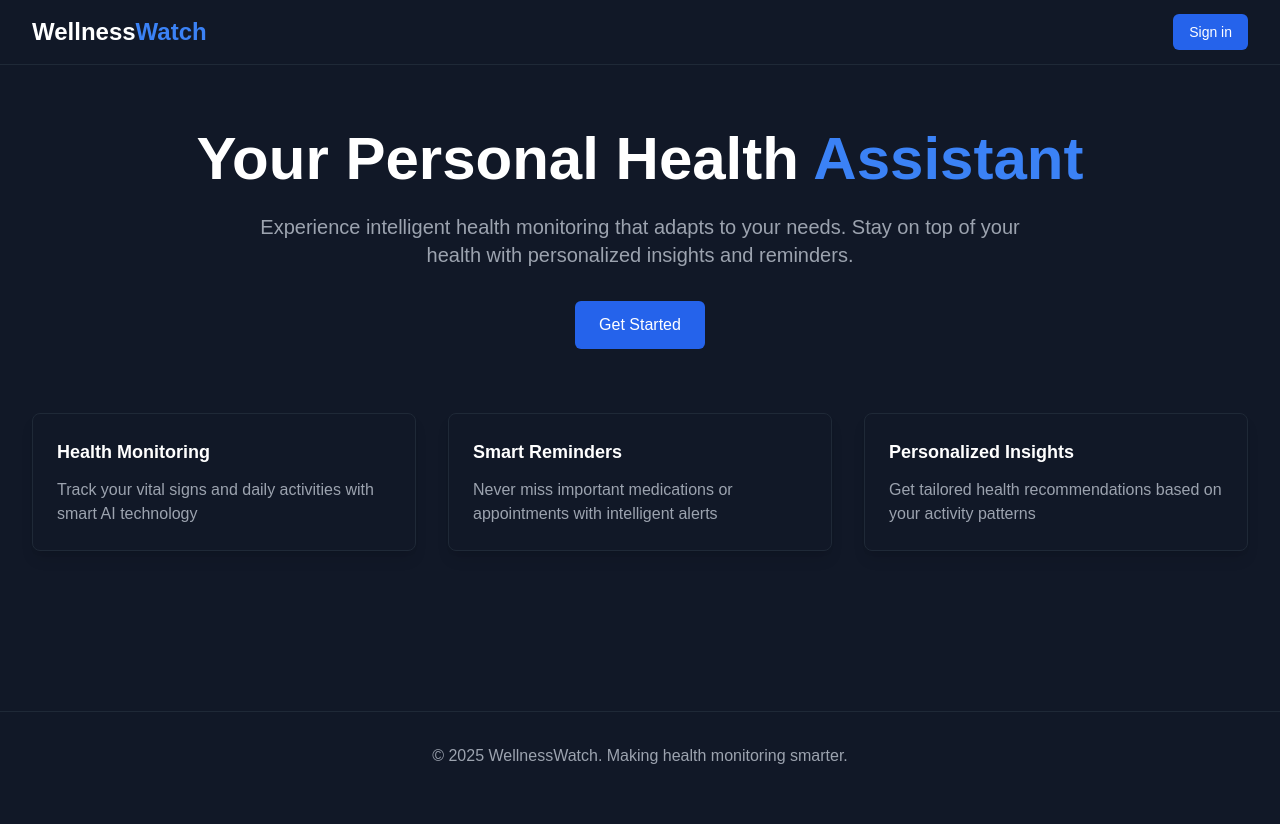
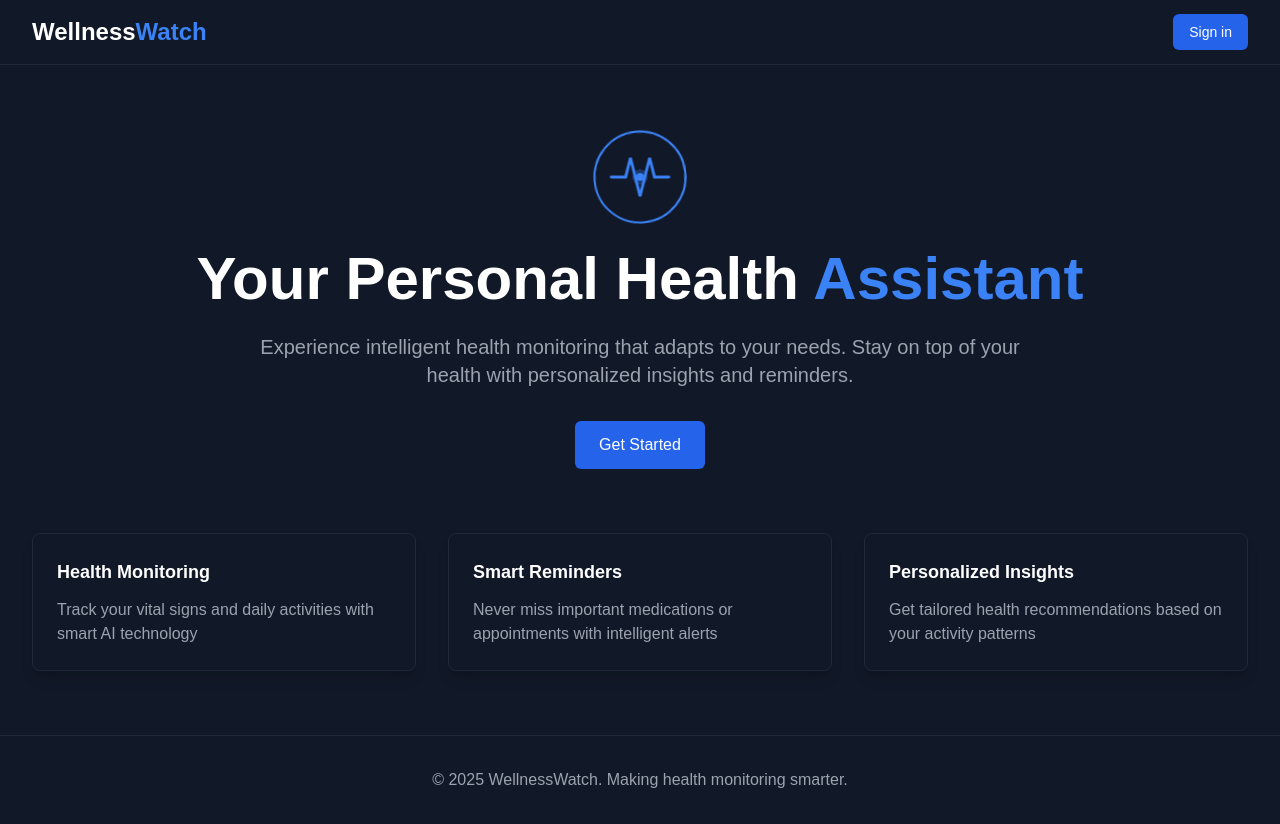
Before and after one commit to divguptagit/uncai, a Next.js app: page / in a window 1280 px wide. Before the commit the page ends 800 px from the top, so only its background shows below. Built offline with nearby package versions, Linux system fonts and the light colour scheme.

Commit message:
Add animated logo to home page

```diff
--- /dev/null
+++ b/app/components/Logo.tsx
@@ -0,0 +1,52 @@
+'use client';
+
+export default function Logo() {
+  return (
+    <div className="logo-container w-24 h-24 mx-auto mb-6">
+      <svg
+        viewBox="0 0 100 100"
+        className="w-full h-full"
+        fill="none"
+        xmlns="http://www.w3.org/2000/svg"
+      >
+        {/* Outer circle with pulse animation */}
+        <circle
+          cx="50"
+          cy="50"
+          r="45"
+          className="logo-circle"
+          stroke="#3B82F6"
+          strokeWidth="2"
+          fill="none"
+        />
+
+        {/* Heart rate line */}
+        <path
+          className="logo-path"
+          d="M20 50 L35 50 L40 30 L50 70 L60 30 L65 50 L80 50"
+          stroke="#3B82F6"
+          strokeWidth="3"
+          strokeLinecap="round"
+          fill="none"
+        />
+
+        {/* Inner circles */}
+        <circle
+          cx="50"
+          cy="50"
+          r="8"
+          className="logo-path"
+          fill="#3B82F6"
+          opacity="0.3"
+        />
+        <circle
+          cx="50"
+          cy="50"
+          r="4"
+          className="logo-path"
+          fill="#3B82F6"
+        />
+      </svg>
+    </div>
+  );
+}
--- a/app/globals.css
+++ b/app/globals.css
@@ -5,6 +5,18 @@
 @keyframes fadeIn {
   from { opacity: 0; transform: translateY(10px); }
   to { opacity: 1; transform: translateY(0); }
+}
+
+@keyframes rotatePulse {
+  0% { transform: scale(1) rotate(0deg); }
+  50% { transform: scale(1.1) rotate(180deg); }
+  100% { transform: scale(1) rotate(360deg); }
+}
+
+@keyframes dash {
+  to {
+    stroke-dashoffset: 0;
+  }
 }
 
 @keyframes slideIn {
@@ -53,6 +65,21 @@ body {
   .card:hover {
     @apply shadow-xl border-gray-700;
     transform: translateY(-2px);
+  }
+
+  .logo-container {
+    animation: fadeIn 0.6s ease-out;
+  }
+
+  .logo-circle {
+    animation: rotatePulse 2s ease-in-out infinite;
+    transform-origin: center;
+  }
+
+  .logo-path {
+    stroke-dasharray: 1000;
+    stroke-dashoffset: 1000;
+    animation: dash 2s ease-out forwards;
   }
 
   .hero-title {
--- a/app/page.tsx
+++ b/app/page.tsx
@@ -1,6 +1,7 @@
 
 
 import Link from 'next/link'
+import Logo from './components/Logo'
 
 export default function Home() {
   return (
@@ -27,6 +28,7 @@ export default function Home() {
         {/* Hero Section */}
         <div className="max-w-7xl mx-auto px-4 sm:px-6 lg:px-8 py-16">
           <div className="text-center mb-16">
+            <Logo />
             <h2 className="hero-title text-4xl sm:text-6xl font-bold text-white mb-6">
               Your Personal Health
               <span className="text-blue-500"> Assistant</span>
```
